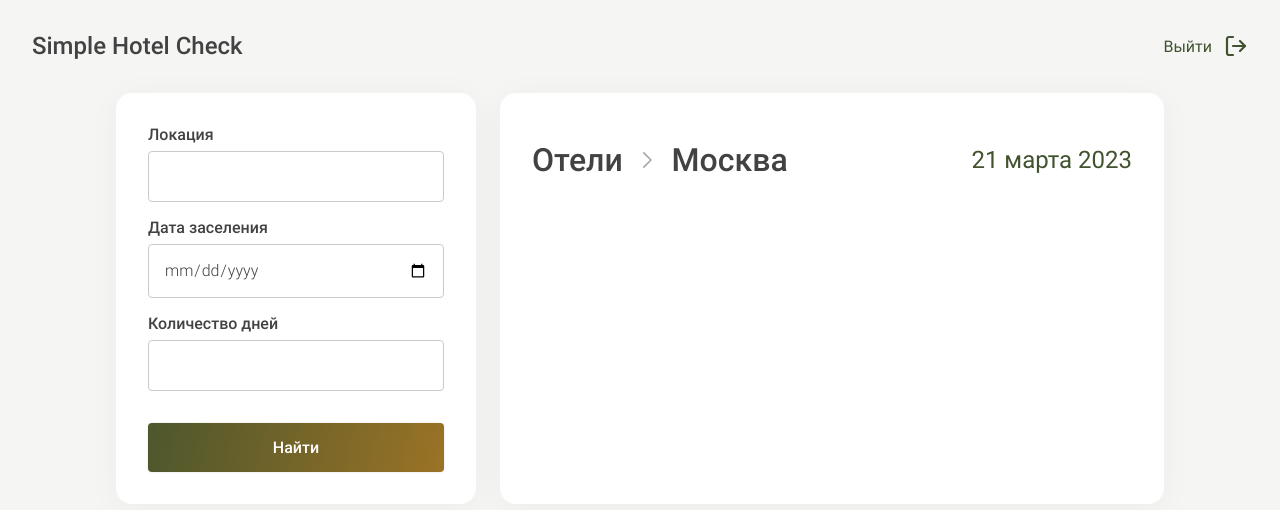
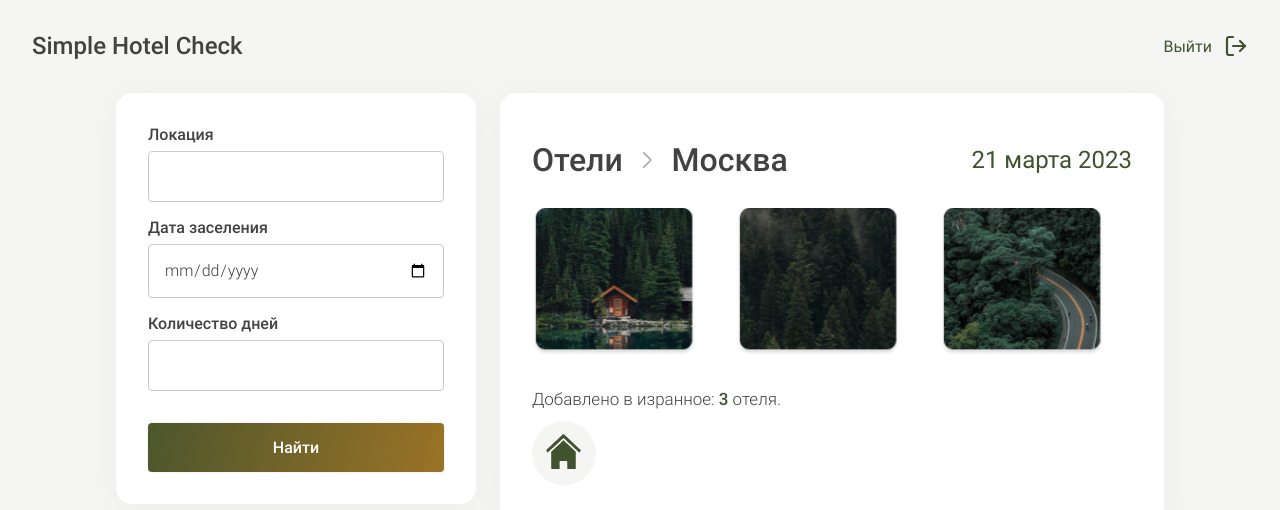
Before and after one commit to Yanabonne/simple-hotel-check, a React (Create React App) app: page /#/hotels in a window 1280 px wide. Shown: the top 510 px of the page. Built offline with nearby package versions, Linux system fonts and the light colour scheme; no server answers.

Commit message:
feat: add swiper

```diff
--- a/package.json
+++ b/package.json
@@ -13,6 +13,7 @@
     "react-router-dom": "^6.3.0",
     "react-scripts": "5.0.1",
     "sass": "^1.59.3",
+    "swiper": "^9.1.1",
     "web-vitals": "^2.1.4"
   },
   "scripts": {
--- a/src/index.scss
+++ b/src/index.scss
@@ -11,3 +11,5 @@
 @import "./widgets/HotelSearch/HotelSearch.scss";
 
 @import "./widgets/HotelsList/HotelsList.scss";
+
+@import "./shared/HotelCard/HotelCard.scss";
--- /dev/null
+++ b/src/shared/HotelCard/HotelCard.js
@@ -0,0 +1,13 @@
+import React from "react";
+import house from "../../images/house.svg";
+
+function HotelCard() {
+  return (
+    <article className="card">
+      <img className="card__picture" alt="Домик" src={house}></img>
+      <div className="card__container"></div>
+    </article>
+  );
+}
+
+export default HotelCard;
--- /dev/null
+++ b/src/shared/HotelCard/HotelCard.scss
@@ -0,0 +1,14 @@
+.card {
+  width: 100%;
+  display: flex;
+  gap: 24px;
+}
+
+.card__picture {
+  width: 64px;
+  height: 64px;
+}
+
+.card__container {
+  width: 100%;
+}
--- a/src/widgets/HotelsList/HotelsList.js
+++ b/src/widgets/HotelsList/HotelsList.js
@@ -1,7 +1,14 @@
 import React from "react";
 import arrow from "../../images/arrow.svg";
+import { Swiper, SwiperSlide } from "swiper/react";
+import "swiper/css";
+import { ImagesContext } from "../../contexts/Images-swiper";
+
+import HotelCard from "../../shared/HotelCard/HotelCard";
 
 function HotelsList() {
+  const images = React.useContext(ImagesContext);
+
   return (
     <section className="list">
       <div className="list__head">
@@ -12,6 +19,32 @@ function HotelsList() {
         </div>
         <p className="list__date">21 марта 2023</p>
       </div>
+      <div className="list__slider">
+        <Swiper spaceBetween={12} slidesPerView={3}>
+          <SwiperSlide>
+            {<img className="list__slide-image" src={images[0]} alt="Дом" />}
+          </SwiperSlide>
+          <SwiperSlide>
+            {<img className="list__slide-image" src={images[1]} alt="Лес" />}
+          </SwiperSlide>
+          <SwiperSlide>
+            {<img className="list__slide-image" src={images[2]} alt="Дорога" />}
+          </SwiperSlide>
+          <SwiperSlide>
+            {<img className="list__slide-image" src={images[0]} alt="Дом" />}
+          </SwiperSlide>
+          <SwiperSlide>
+            {<img className="list__slide-image" src={images[1]} alt="Лес" />}
+          </SwiperSlide>
+          <SwiperSlide>
+            {<img className="list__slide-image" src={images[2]} alt="Дорога" />}
+          </SwiperSlide>
+        </Swiper>
+      </div>
+      <p className="list__fav">
+        Добавлено в изранное: <span>3</span> отеля.
+      </p>
+      <HotelCard />
     </section>
   );
 }
--- a/src/widgets/HotelsList/HotelsList.scss
+++ b/src/widgets/HotelsList/HotelsList.scss
@@ -40,3 +40,24 @@
   width: 8.7px;
   height: 17.3px;
 }
+
+.list__slider {
+  width: 100%;
+  overflow: hidden;
+  margin: 28px 0;
+}
+
+.list__slide-image {
+  width: 164px;
+  height: 149px;
+}
+
+.list__fav {
+  @include robotoLight(17px);
+  margin: 0 0 12px;
+  align-self: flex-start;
+  span {
+    @include robotoMedium(17px);
+    color: $green;
+  }
+}
```
Also changed, not shown: src/images/house.svg, 1 other file (tests, documents, lock files or other folders).
